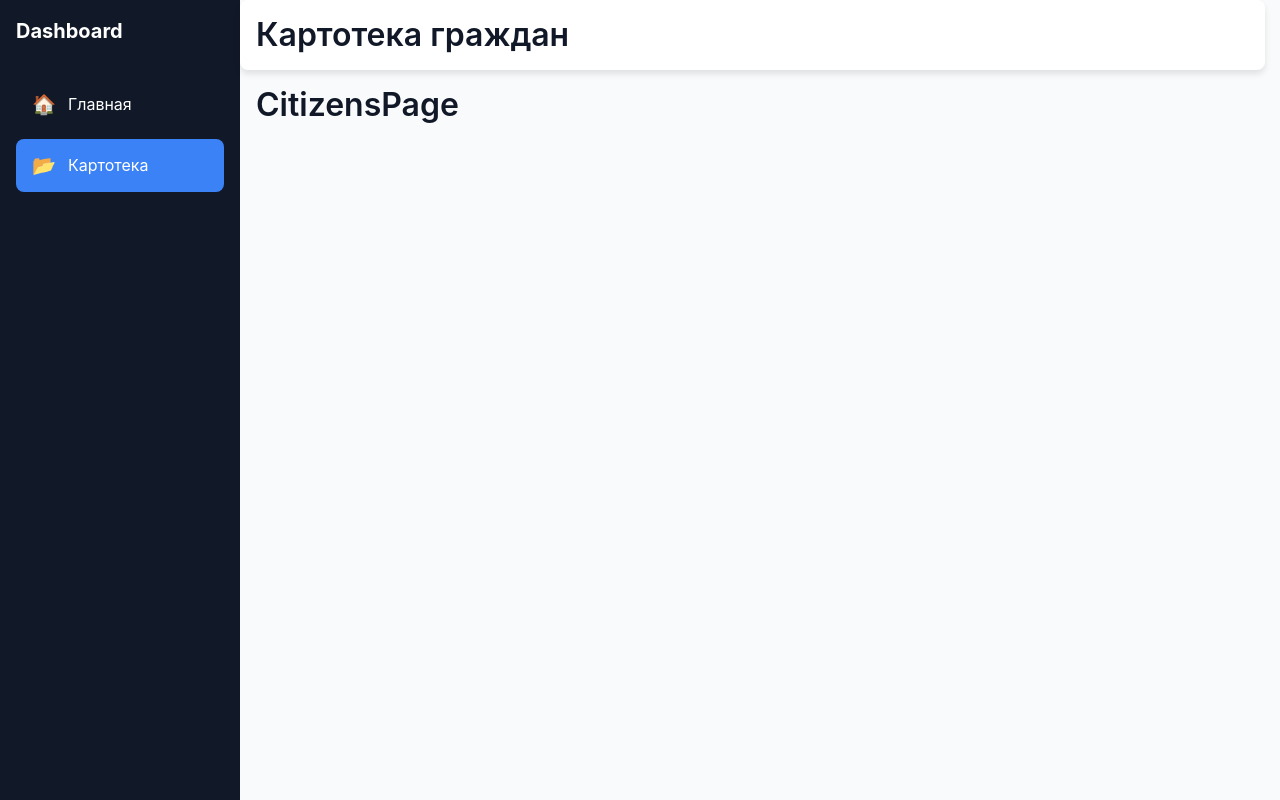
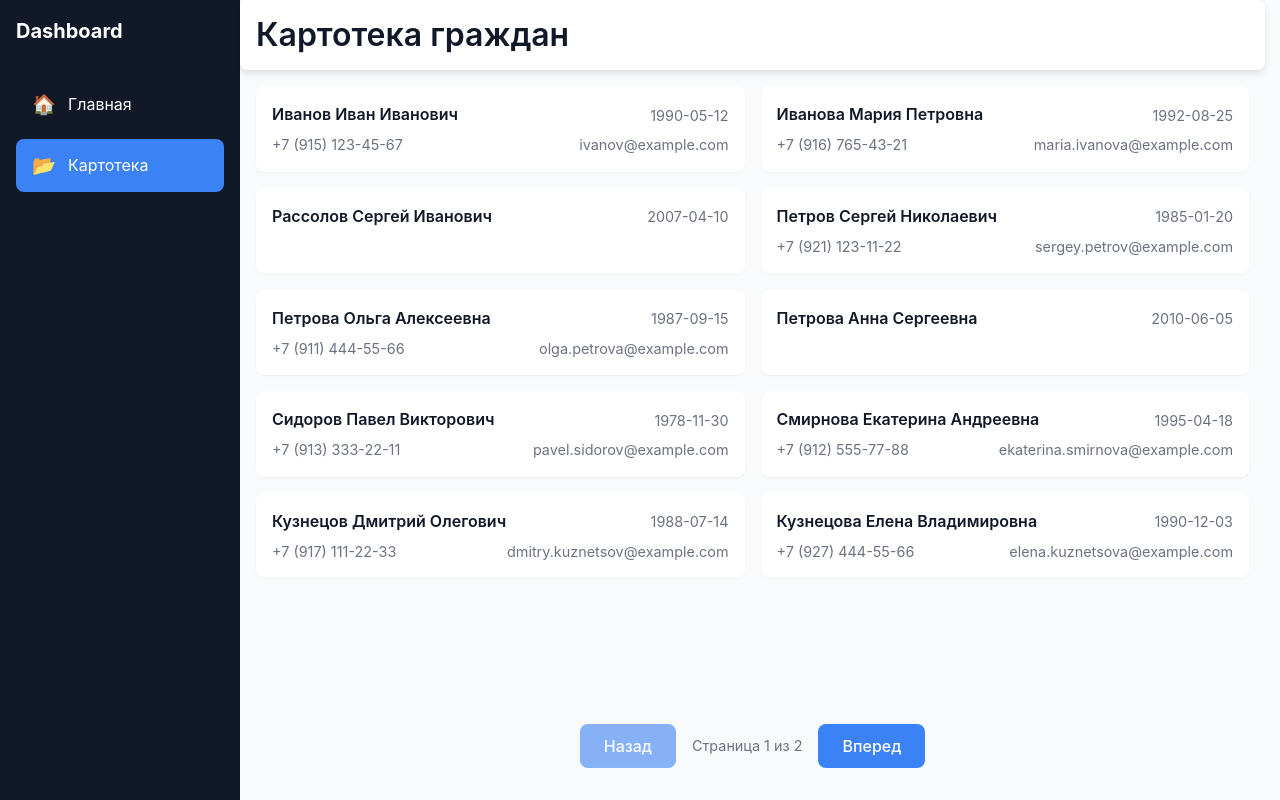
Before and after one commit to skufirovan/react-dashboard, a React (Vite) app: page /citizens in a window 1280 px wide. Built offline with nearby package versions, Linux system fonts and the light colour scheme.

Commit message:
feat: add citizens list and card components

```diff
--- a/src/pages/CitizensPage/CitizensPage.jsx
+++ b/src/pages/CitizensPage/CitizensPage.jsx
@@ -1,3 +1,5 @@
+import { CitizenList } from "@widgets/index";
+
 export const CitizensPage = () => {
-  return <h1>CitizensPage</h1>;
+  return <CitizenList />;
 };
--- /dev/null
+++ b/src/widgets/CitizenList/CitizenCard/CitizenCard.jsx
@@ -0,0 +1,19 @@
+import { Link } from "react-router-dom";
+import s from "./CitizenCard.module.scss";
+
+export const CitizenCard = ({ citizen }) => {
+  return (
+    <Link to={`/citizens/${citizen.id}`} className={s.card}>
+      <div className={s.identity}>
+        <p>
+          {citizen.lastName} {citizen.firstName} {citizen.middleName}
+        </p>
+        <p>{citizen.birthDate}</p>
+      </div>
+      <div className={s.contacts}>
+        <span>{citizen.phone}</span>
+        <span>{citizen.email}</span>
+      </div>
+    </Link>
+  );
+};
--- /dev/null
+++ b/src/widgets/CitizenList/CitizenCard/CitizenCard.module.scss
@@ -0,0 +1,47 @@
+@use "@app/styles/variables.scss" as *;
+
+.card {
+  display: flex;
+  flex-direction: column;
+  gap: 0.25rem;
+  padding: 1rem;
+  color: inherit;
+  text-decoration: none;
+  background: white;
+  border-radius: $radius-md;
+  box-shadow: $shadow-sm;
+  transition: box-shadow 0.15s ease;
+
+  &:hover {
+    box-shadow: $shadow-md;
+  }
+}
+
+.identity {
+  display: flex;
+  justify-content: space-between;
+  align-items: flex-end;
+  gap: 0.5rem;
+  margin-bottom: 0.25rem;
+  font-weight: 600;
+  font-size: 1rem;
+
+  p:last-child {
+    color: $color-gray;
+    font-weight: normal;
+    font-size: 0.9rem;
+  }
+}
+
+.contacts {
+  display: flex;
+  flex-wrap: wrap;
+  justify-content: space-between;
+  gap: 0.5rem;
+  font-size: 0.9rem;
+
+  span {
+    color: $color-gray;
+    font-weight: normal;
+  }
+}
--- /dev/null
+++ b/src/widgets/CitizenList/CitizenList.jsx
@@ -0,0 +1,38 @@
+import { useState } from "react";
+import { citizens } from "@shared/mocks/index";
+import { Pagination } from "@shared/ui/index";
+import { CitizenCard } from "./CitizenCard/CitizenCard";
+import s from "./CitizenList.module.scss";
+
+const PAGE_SIZE = 10;
+
+export const CitizenList = () => {
+  const [page, setPage] = useState(1);
+
+  const totalPages = Math.ceil(citizens.length / PAGE_SIZE);
+  const start = (page - 1) * PAGE_SIZE;
+  const currentCitizens = citizens.slice(start, start + PAGE_SIZE);
+
+  const handlePageChange = newPage => {
+    setPage(newPage);
+  };
+
+  return (
+    <div className={s.container}>
+      <div className={s.list}>
+        {currentCitizens.map(citizen => (
+          <CitizenCard key={citizen.id} citizen={citizen} />
+        ))}
+      </div>
+
+      {totalPages > 1 && (
+        <Pagination
+          page={page}
+          totalPages={totalPages}
+          onPageChange={handlePageChange}
+          className={s.pagination}
+        />
+      )}
+    </div>
+  );
+};
--- /dev/null
+++ b/src/widgets/CitizenList/CitizenList.module.scss
@@ -0,0 +1,13 @@
+.container {
+  position: relative;
+  display: flex;
+  flex-direction: column;
+  justify-content: space-between;
+  height: 100%;
+}
+
+.list {
+  display: grid;
+  grid-template-columns: repeat(2, minmax(385px, 1fr));
+  gap: 1rem;
+}
--- a/src/widgets/index.js
+++ b/src/widgets/index.js
@@ -1 +1,2 @@
+export * from "./CitizenList/CitizenList";
 export * from "./Sidebar/Sidebar";
```
